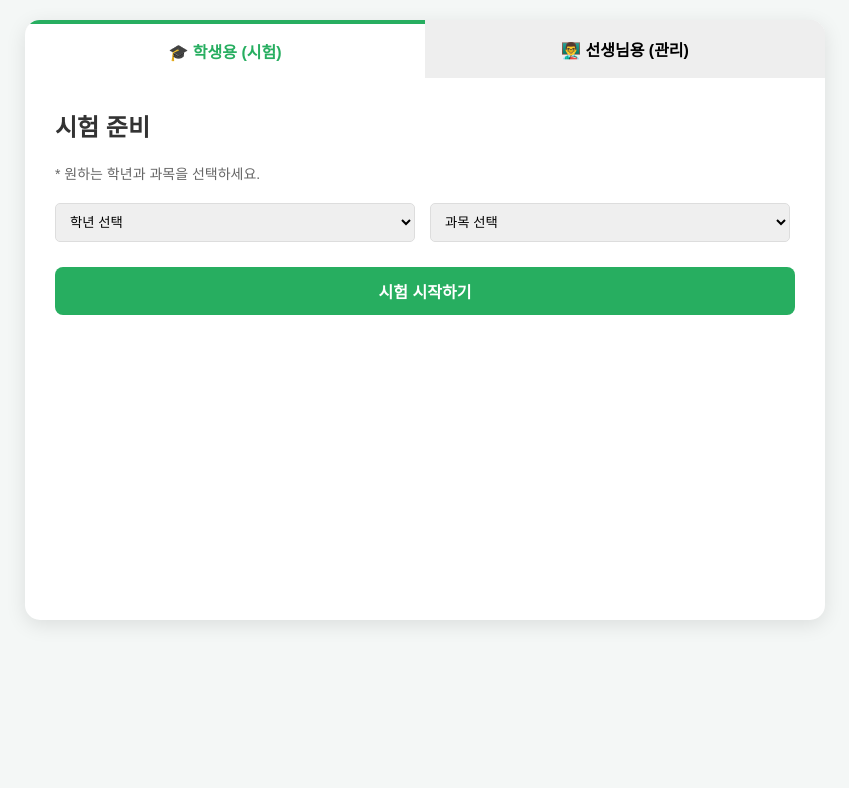
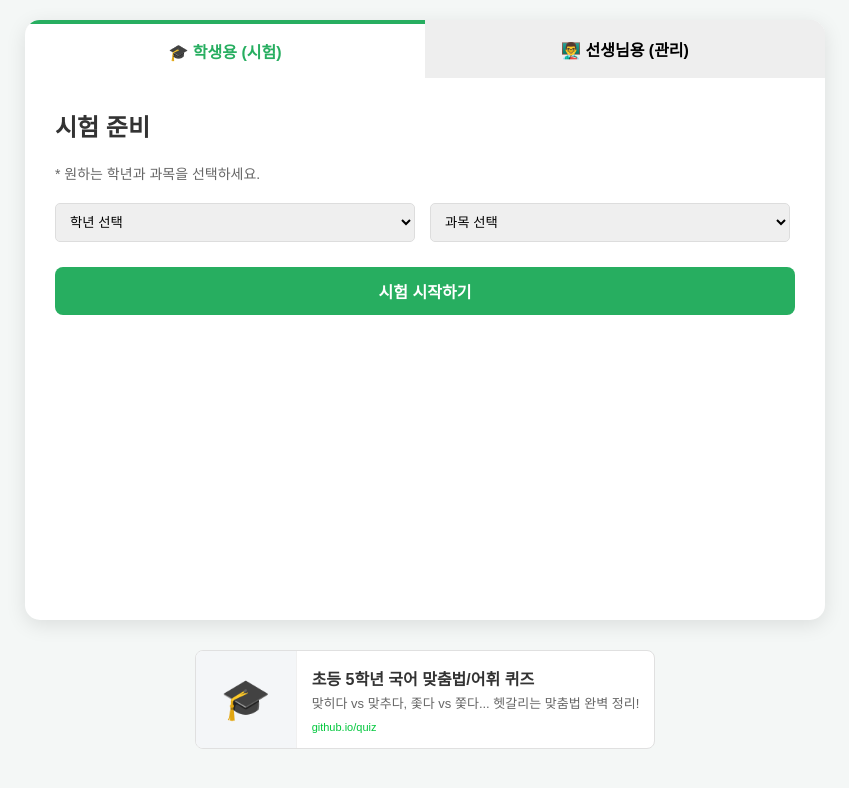
Before and after one commit to seungminlee21137/study_elementary, a plain HTML site: page index.html in a window 1280 px wide. Shown: the whole page, without its empty margins (215-1064 px from the left). Drawn offline with Linux system fonts and the light colour scheme.

Commit message:
배너 추가

```diff
--- a/index.html
+++ b/index.html
@@ -59,6 +59,73 @@
         .q-item { background: #f9f9f9; padding: 10px; border-bottom: 1px solid #ddd; display: flex; justify-content: space-between; align-items: center; }
         .q-title { font-weight: bold; font-size: 14px; }
         .q-info { font-size: 12px; color: #666; display: block; }
+
+        /* 네이버 링크 스타일 카드 배너 */
+.link-card-container {
+    max-width: 600px;
+    margin: 20px auto;
+    padding: 10px;
+}
+
+.link-card {
+    display: flex;
+    border: 1px solid #e0e0e0;
+    border-radius: 8px;
+    overflow: hidden;
+    text-decoration: none;
+    color: #333;
+    background: white;
+    transition: box-shadow 0.2s;
+}
+
+.link-card:hover {
+    box-shadow: 0 4px 12px rgba(0,0,0,0.08);
+}
+
+.card-image {
+    width: 100px;
+    min-width: 100px;
+    background-color: #f4f6f8;
+    display: flex;
+    justify-content: center;
+    align-items: center;
+    font-size: 40px;
+    border-right: 1px solid #f0f0f0;
+}
+
+.card-info {
+    padding: 15px;
+    display: flex;
+    flex-direction: column;
+    justify-content: center;
+    overflow: hidden;
+}
+
+.card-title {
+    font-weight: bold;
+    font-size: 16px;
+    margin-bottom: 5px;
+    white-space: nowrap;
+    overflow: hidden;
+    text-overflow: ellipsis;
+}
+
+.card-desc {
+    font-size: 13px;
+    color: #666;
+    margin-bottom: 8px;
+    line-height: 1.4;
+    display: -webkit-box;
+    -webkit-line-clamp: 2;
+    -webkit-box-orient: vertical;
+    overflow: hidden;
+}
+
+.card-url {
+    font-size: 11px;
+    color: #00c73c; /* 네이버 녹색 느낌 */
+}
+
     </style>
 </head>
 <body>
@@ -185,6 +252,18 @@
         </div>
         <div id="admin-list" class="admin-list"></div>
     </div>
+</div>
+<div class="link-card-container">
+    <a href="https://blog.naver.com/utilman84/22417028813" class="link-card">
+        <div class="card-image">
+            <span>🎓</span>
+        </div>
+        <div class="card-info">
+            <div class="card-title">초등 5학년 국어 맞춤법/어휘 퀴즈</div>
+            <div class="card-desc">맞히다 vs 맞추다, 좇다 vs 쫓다... 헷갈리는 맞춤법 완벽 정리!</div>
+            <div class="card-url">github.io/quiz</div>
+        </div>
+    </a>
 </div>
 
 <script>
```
